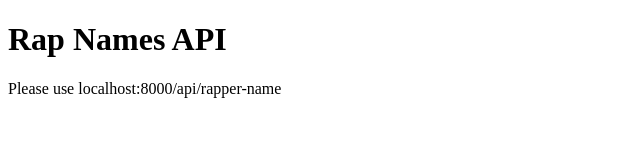
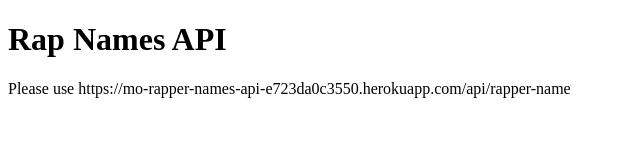
Before and after one commit to Oueael/rap-names-api, a website: page index.html in a window 1280 px wide. Shown: the whole page, without its empty margins (0-640 px from the left). Drawn offline with Linux system fonts and the light colour scheme.

Commit message:
added url

```diff
--- a/index.html
+++ b/index.html
@@ -7,6 +7,6 @@
 </head>
 <body>
     <h1>Rap Names API</h1>
-    <p>Please use localhost:8000/api/rapper-name</p>
+    <p>Please use https://mo-rapper-names-api-e723da0c3550.herokuapp.com/api/rapper-name</p>
 </body>
 </html>
```
